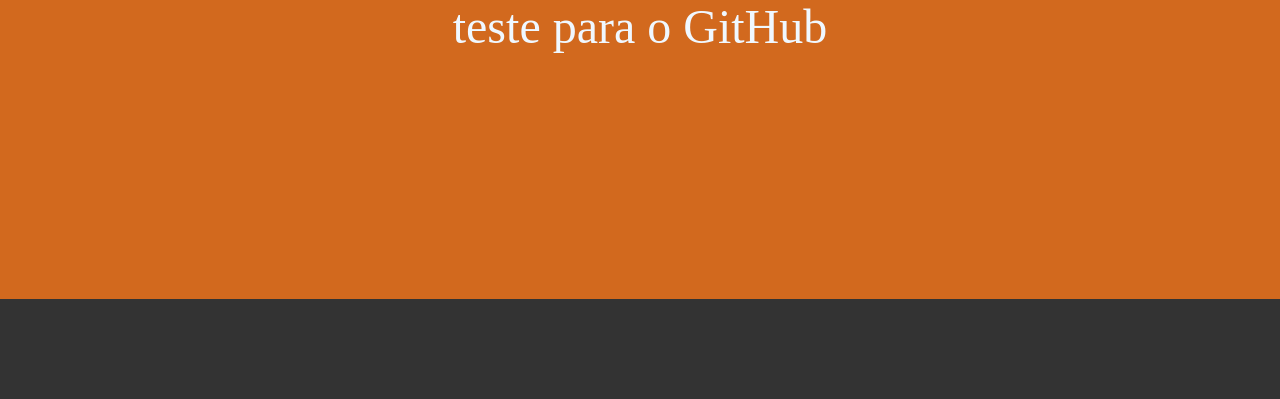
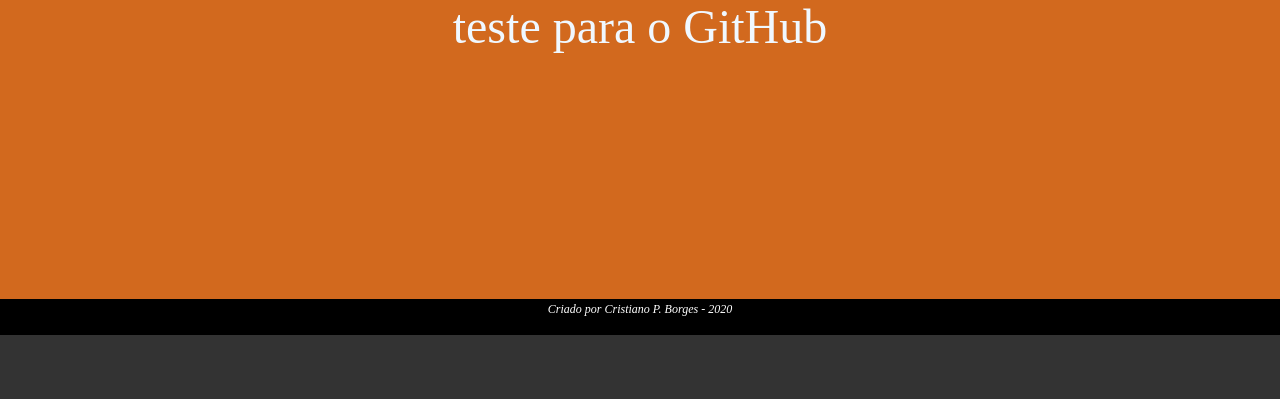
Before and after one commit to CristianoPBorges/ModuloGit, a PHP site: page / in a window 1280 px wide. Shown: the part 100-499 px from the top of the page. Run offline with PHP 8.4, Linux system fonts and the light colour scheme.

Commit message:
Criando no projeto o rodape no index e no style

```diff
--- a/index.php
+++ b/index.php
@@ -14,5 +14,8 @@
         <div id="corpo">
             teste para o GitHub
         </div>
+        <div id="rodape">
+            Criado por Cristiano P. Borges - 2020
+        </div>
     </body>
 </html>
--- a/style.css
+++ b/style.css
@@ -27,3 +27,13 @@ body{
   height: 300px;
   margin: auto;
 }
+#rodape{
+  color: #ffffff;
+  font-size: 09pt;
+  text-align: center;
+  margin:auto;
+  padding: 3px;
+  background-color: black;
+  font-style: italic;
+  height: 30px;
+}
```
